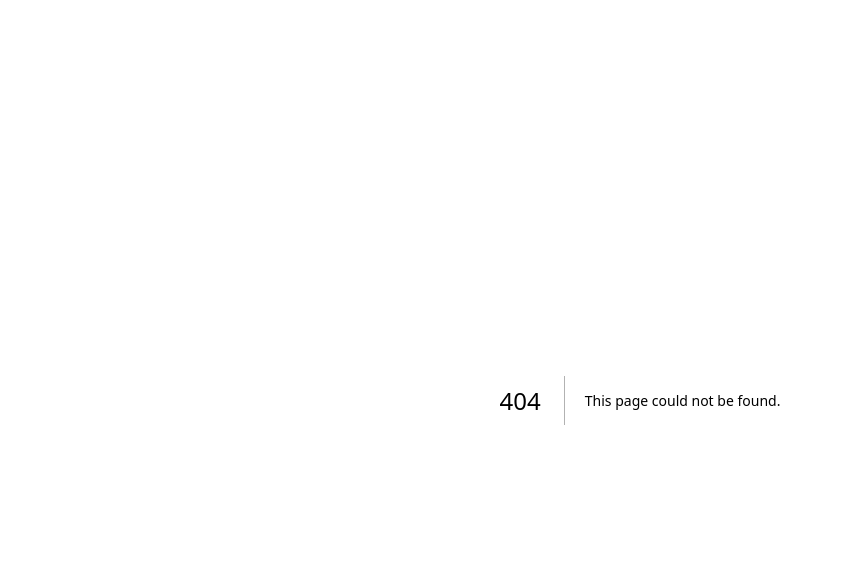
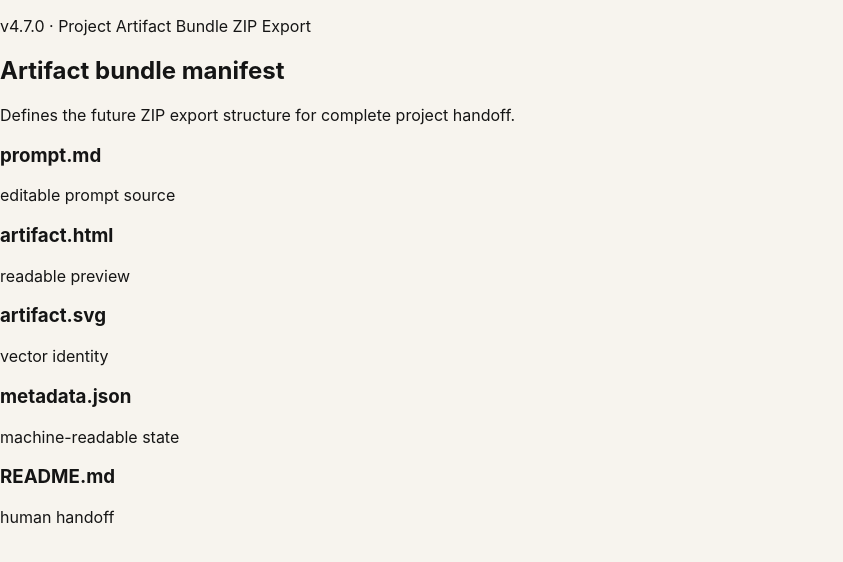
Before and after one commit to kolundzic/andyai-visual-studio, a Next.js app: page /artifact-bundle in a window 1280 px wide. Before the commit this address had no page. Shown: the top 562 px of the page, without its empty margins (0-843 px from the left). Built offline with nearby package versions, Linux system fonts and the light colour scheme.

Commit message:
v4.7.0 Project Artifact Bundle ZIP Export

```diff
--- /dev/null
+++ b/app/artifact-bundle/page.tsx
@@ -0,0 +1,5 @@
+import ArtifactBundleZipPanel from "../../components/ArtifactBundleZipPanel";
+
+export default function ArtifactBundlePage() {
+  return <ArtifactBundleZipPanel />;
+}
--- /dev/null
+++ b/components/ArtifactBundleZipPanel.tsx
@@ -0,0 +1,19 @@
+import { artifactBundleManifest } from "../lib/artifact-bundle";
+
+export default function ArtifactBundleZipPanel() {
+  return (
+    <section className="studio-panel">
+      <p className="eyebrow">v4.7.0 · Project Artifact Bundle ZIP Export</p>
+      <h1>Artifact bundle manifest</h1>
+      <p className="muted">Defines the future ZIP export structure for complete project handoff.</p>
+      <div className="grid two">
+        {artifactBundleManifest.map((item) => (
+          <article className="card" key={item.file}>
+            <h3>{item.file}</h3>
+            <p>{item.purpose}</p>
+          </article>
+        ))}
+      </div>
+    </section>
+  );
+}
--- /dev/null
+++ b/lib/artifact-bundle.ts
@@ -0,0 +1,7 @@
+export const artifactBundleManifest = [
+  { file: "prompt.md", purpose: "editable prompt source" },
+  { file: "artifact.html", purpose: "readable preview" },
+  { file: "artifact.svg", purpose: "vector identity" },
+  { file: "metadata.json", purpose: "machine-readable state" },
+  { file: "README.md", purpose: "human handoff" },
+];
```
Also changed, not shown: 2 other files (tests, documents, lock files or other folders).
